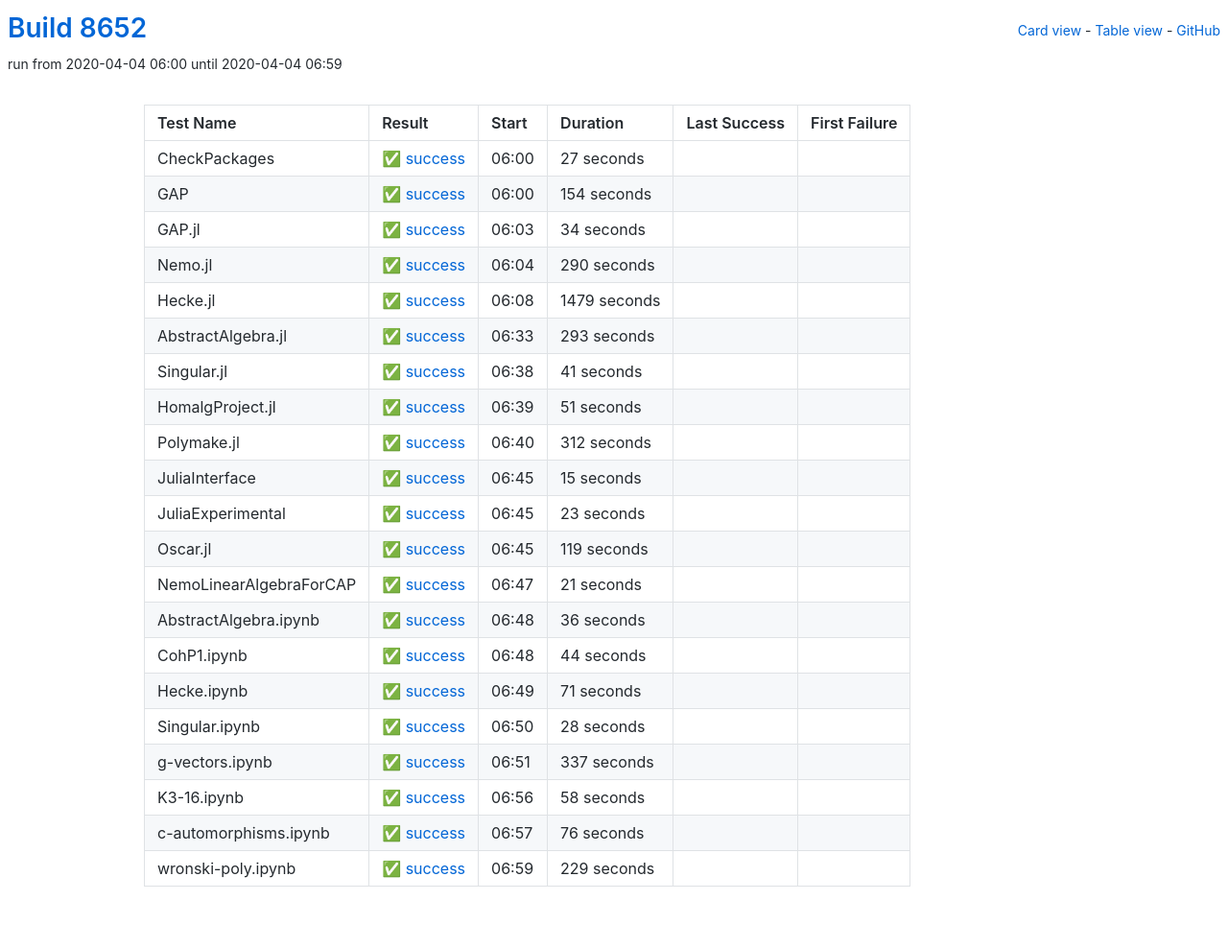
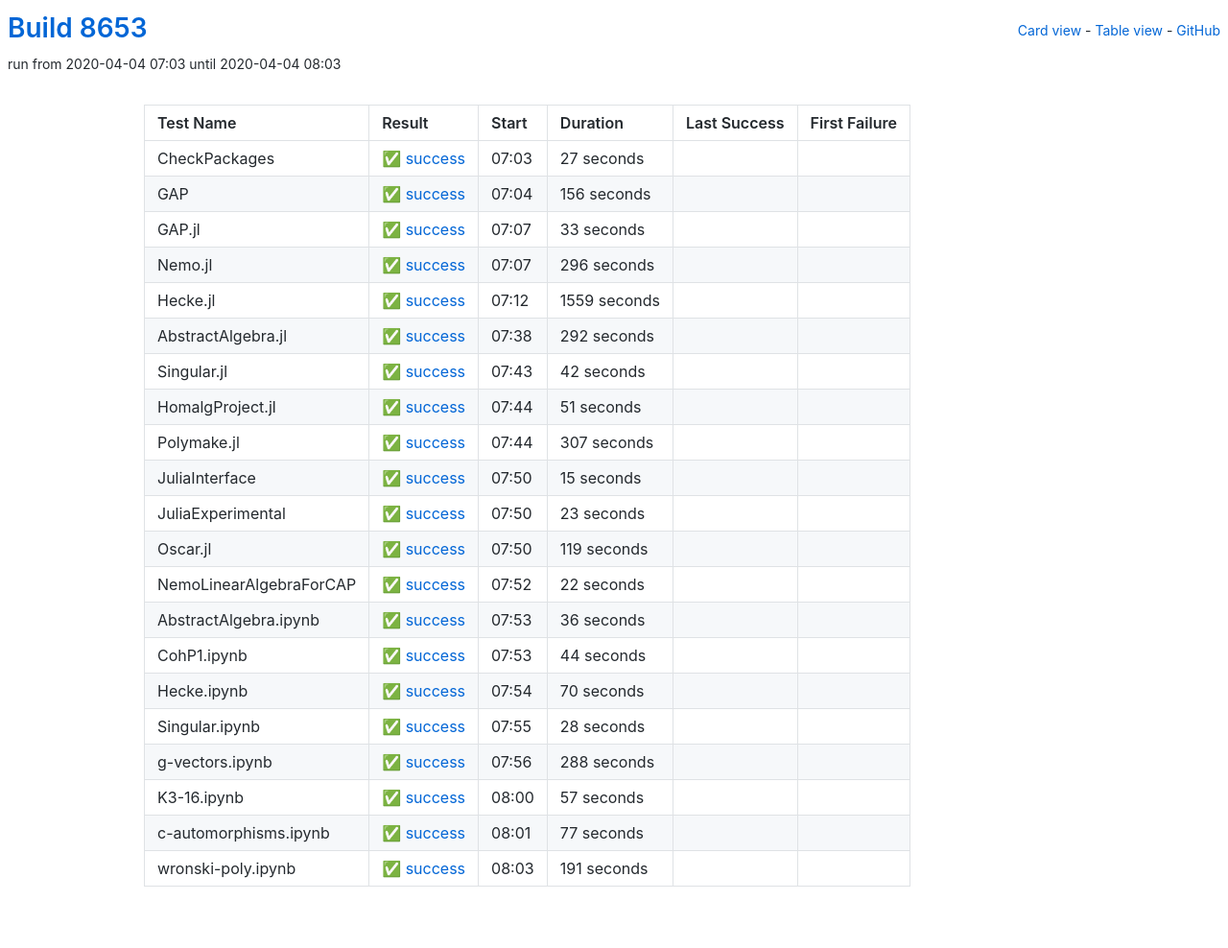
Before and after one commit to oscar-system/oscar-ci-status, a Jekyll site: the page built from table.html, in a window 1280 px wide. Shown: the whole page at 96% size. Built offline with Jekyll 4.4.1, drawn with Linux system fonts in a browser that asks for light colours.

Commit message:
Build 8653

```diff
--- a/_data/ci.yml
+++ b/_data/ci.yml
@@ -1,5 +1,5 @@
-build: 8652
-build_url: https://oscarci.mathematik.uni-kl.de/job/oscar/8652/
+build: 8653
+build_url: https://oscarci.mathematik.uni-kl.de/job/oscar/8653/
 job: oscar
 tests:
 - duration: 27
@@ -8,75 +8,75 @@
   first_failure_url: null
   last_success: false
   last_success_url: null
-  log: https://oscarci.mathematik.uni-kl.de/job/oscar/8652/artifact/logs/build-8652/CheckPackages.log
+  log: https://oscarci.mathematik.uni-kl.de/job/oscar/8653/artifact/logs/build-8653/CheckPackages.log
   name: CheckPackages
-  start: 2020-04-04 06:00
+  start: 2020-04-04 07:03
   status: success
   success: true
-- duration: 154
+- duration: 156
   exitcode: 0
   first_failure: false
   first_failure_url: null
   last_success: false
   last_success_url: null
-  log: https://oscarci.mathematik.uni-kl.de/job/oscar/8652/artifact/logs/build-8652/GAP.log
+  log: https://oscarci.mathematik.uni-kl.de/job/oscar/8653/artifact/logs/build-8653/GAP.log
   name: GAP
-  start: 2020-04-04 06:00
+  start: 2020-04-04 07:04
   status: success
   success: true
-- duration: 34
+- duration: 33
   exitcode: 0
   first_failure: false
   first_failure_url: null
   last_success: false
   last_success_url: null
-  log: https://oscarci.mathematik.uni-kl.de/job/oscar/8652/artifact/logs/build-8652/GAP.jl.log
+  log: https://oscarci.mathematik.uni-kl.de/job/oscar/8653/artifact/logs/build-8653/GAP.jl.log
   name: GAP.jl
-  start: 2020-04-04 06:03
+  start: 2020-04-04 07:07
   status: success
   success: true
-- duration: 290
+- duration: 296
   exitcode: 0
   first_failure: false
   first_failure_url: null
   last_success: false
   last_success_url: null
-  log: https://oscarci.mathematik.uni-kl.de/job/oscar/8652/artifact/logs/build-8652/Nemo.jl.log
+  log: https://oscarci.mathematik.uni-kl.de/job/oscar/8653/artifact/logs/build-8653/Nemo.jl.log
   name: Nemo.jl
-  start: 2020-04-04 06:04
+  start: 2020-04-04 07:07
   status: success
   success: true
-- duration: 1479
+- duration: 1559
   exitcode: 0
   first_failure: false
   first_failure_url: null
   last_success: false
   last_success_url: null
-  log: https://oscarci.mathematik.uni-kl.de/job/oscar/8652/artifact/logs/build-8652/Hecke.jl.log
+  log: https://oscarci.mathematik.uni-kl.de/job/oscar/8653/artifact/logs/build-8653/Hecke.jl.log
   name: Hecke.jl
-  start: 2020-04-04 06:08
+  start: 2020-04-04 07:12
   status: success
   success: true
-- duration: 293
+- duration: 292
   exitcode: 0
   first_failure: false
   first_failure_url: null
   last_success: false
   last_success_url: null
-  log: https://oscarci.mathematik.uni-kl.de/job/oscar/8652/artifact/logs/build-8652/AbstractAlgebra.jl.log
+  log: https://oscarci.mathematik.uni-kl.de/job/oscar/8653/artifact/logs/build-8653/AbstractAlgebra.jl.log
   name: AbstractAlgebra.jl
-  start: 2020-04-04 06:33
+  start: 2020-04-04 07:38
   status: success
   success: true
-- duration: 41
+- duration: 42
   exitcode: 0
   first_failure: false
   first_failure_url: null
   last_success: false
   last_success_url: null
-  log: https://oscarci.mathematik.uni-kl.de/job/oscar/8652/artifact/logs/build-8652/Singular.jl.log
+  log: https://oscarci.mathematik.uni-kl.de/job/oscar/8653/artifact/logs/build-8653/Singular.jl.log
   name: Singular.jl
-  start: 2020-04-04 06:38
+  start: 2020-04-04 07:43
   status: success
   success: true
 - duration: 51
@@ -85,20 +85,20 @@
   first_failure_url: null
   last_success: false
   last_success_url: null
-  log: https://oscarci.mathematik.uni-kl.de/job/oscar/8652/artifact/logs/build-8652/HomalgProject.jl.log
+  log: https://oscarci.mathematik.uni-kl.de/job/oscar/8653/artifact/logs/build-8653/HomalgProject.jl.log
   name: HomalgProject.jl
-  start: 2020-04-04 06:39
+  start: 2020-04-04 07:44
   status: success
   success: true
-- duration: 312
+- duration: 307
   exitcode: 0
   first_failure: false
   first_failure_url: null
   last_success: false
   last_success_url: null
-  log: https://oscarci.mathematik.uni-kl.de/job/oscar/8652/artifact/logs/build-8652/Polymake.jl.log
+  log: https://oscarci.mathematik.uni-kl.de/job/oscar/8653/artifact/logs/build-8653/Polymake.jl.log
   name: Polymake.jl
-  start: 2020-04-04 06:40
+  start: 2020-04-04 07:44
   status: success
   success: true
 - duration: 15
@@ -107,9 +107,9 @@
   first_failure_url: null
   last_success: false
   last_success_url: null
-  log: https://oscarci.mathematik.uni-kl.de/job/oscar/8652/artifact/logs/build-8652/JuliaInterface.log
+  log: https://oscarci.mathematik.uni-kl.de/job/oscar/8653/artifact/logs/build-8653/JuliaInterface.log
   name: JuliaInterface
-  start: 2020-04-04 06:45
+  start: 2020-04-04 07:50
   status: success
   success: true
 - duration: 23
@@ -118,9 +118,9 @@
   first_failure_url: null
   last_success: false
   last_success_url: null
-  log: https://oscarci.mathematik.uni-kl.de/job/oscar/8652/artifact/logs/build-8652/JuliaExperimental.log
+  log: https://oscarci.mathematik.uni-kl.de/job/oscar/8653/artifact/logs/build-8653/JuliaExperimental.log
   name: JuliaExperimental
-  start: 2020-04-04 06:45
+  start: 2020-04-04 07:50
   status: success
   success: true
 - duration: 119
@@ -129,20 +129,20 @@
   first_failure_url: null
   last_success: false
   last_success_url: null
-  log: https://oscarci.mathematik.uni-kl.de/job/oscar/8652/artifact/logs/build-8652/Oscar.jl.log
+  log: https://oscarci.mathematik.uni-kl.de/job/oscar/8653/artifact/logs/build-8653/Oscar.jl.log
   name: Oscar.jl
-  start: 2020-04-04 06:45
+  start: 2020-04-04 07:50
   status: success
   success: true
-- duration: 21
+- duration: 22
   exitcode: 0
   first_failure: false
   first_failure_url: null
   last_success: false
   last_success_url: null
-  log: https://oscarci.mathematik.uni-kl.de/job/oscar/8652/artifact/logs/build-8652/NemoLinearAlgebraForCAP.log
+  log: https://oscarci.mathematik.uni-kl.de/job/oscar/8653/artifact/logs/build-8653/NemoLinearAlgebraForCAP.log
   name: NemoLinearAlgebraForCAP
-  start: 2020-04-04 06:47
+  start: 2020-04-04 07:52
   status: success
   success: true
 - duration: 36
@@ -151,9 +151,9 @@
   first_failure_url: null
   last_success: false
   last_success_url: null
-  log: https://oscarci.mathematik.uni-kl.de/job/oscar/8652/artifact/logs/build-8652/AbstractAlgebra.ipynb.log
+  log: https://oscarci.mathematik.uni-kl.de/job/oscar/8653/artifact/logs/build-8653/AbstractAlgebra.ipynb.log
   name: AbstractAlgebra.ipynb
-  start: 2020-04-04 06:48
+  start: 2020-04-04 07:53
   status: success
   success: true
 - duration: 44
@@ -162,20 +162,20 @@
   first_failure_url: null
   last_success: false
   last_success_url: null
-  log: https://oscarci.mathematik.uni-kl.de/job/oscar/8652/artifact/logs/build-8652/CohP1.ipynb.log
+  log: https://oscarci.mathematik.uni-kl.de/job/oscar/8653/artifact/logs/build-8653/CohP1.ipynb.log
   name: CohP1.ipynb
-  start: 2020-04-04 06:48
+  start: 2020-04-04 07:53
   status: success
   success: true
-- duration: 71
+- duration: 70
   exitcode: 0
   first_failure: false
   first_failure_url: null
   last_success: false
   last_success_url: null
-  log: https://oscarci.mathematik.uni-kl.de/job/oscar/8652/artifact/logs/build-8652/Hecke.ipynb.log
+  log: https://oscarci.mathematik.uni-kl.de/job/oscar/8653/artifact/logs/build-8653/Hecke.ipynb.log
   name: Hecke.ipynb
-  start: 2020-04-04 06:49
+  start: 2020-04-04 07:54
   status: success
   success: true
 - duration: 28
@@ -184,52 +184,52 @@
   first_failure_url: null
   last_success: false
   last_success_url: null
-  log: https://oscarci.mathematik.uni-kl.de/job/oscar/8652/artifact/logs/build-8652/Singular.ipynb.log
+  log: https://oscarci.mathematik.uni-kl.de/job/oscar/8653/artifact/logs/build-8653/Singular.ipynb.log
   name: Singular.ipynb
-  start: 2020-04-04 06:50
+  start: 2020-04-04 07:55
   status: success
   success: true
-- duration: 337
+- duration: 288
   exitcode: 0
   first_failure: false
   first_failure_url: null
   last_success: false
   last_success_url: null
-  log: https://oscarci.mathematik.uni-kl.de/job/oscar/8652/artifact/logs/build-8652/g-vectors.ipynb.log
+  log: https://oscarci.mathematik.uni-kl.de/job/oscar/8653/artifact/logs/build-8653/g-vectors.ipynb.log
   name: g-vectors.ipynb
-  start: 2020-04-04 06:51
+  start: 2020-04-04 07:56
   status: success
   success: true
-- duration: 58
+- duration: 57
   exitcode: 0
   first_failure: false
   first_failure_url: null
   last_success: false
   last_success_url: null
-  log: https://oscarci.mathematik.uni-kl.de/job/oscar/8652/artifact/logs/build-8652/K3-16.ipynb.log
+  log: https://oscarci.mathematik.uni-kl.de/job/oscar/8653/artifact/logs/build-8653/K3-16.ipynb.log
   name: K3-16.ipynb
-  start: 2020-04-04 06:56
+  start: 2020-04-04 08:00
   status: success
   success: true
-- duration: 76
+- duration: 77
   exitcode: 0
   first_failure: false
   first_failure_url: null
   last_success: false
   last_success_url: null
-  log: https://oscarci.mathematik.uni-kl.de/job/oscar/8652/artifact/logs/build-8652/c-automorphisms.ipynb.log
+  log: https://oscarci.mathematik.uni-kl.de/job/oscar/8653/artifact/logs/build-8653/c-automorphisms.ipynb.log
   name: c-automorphisms.ipynb
-  start: 2020-04-04 06:57
+  start: 2020-04-04 08:01
   status: success
   success: true
-- duration: 229
+- duration: 191
   exitcode: 0
   first_failure: false
   first_failure_url: null
   last_success: false
   last_success_url: null
-  log: https://oscarci.mathematik.uni-kl.de/job/oscar/8652/artifact/logs/build-8652/wronski-poly.ipynb.log
+  log: https://oscarci.mathematik.uni-kl.de/job/oscar/8653/artifact/logs/build-8653/wronski-poly.ipynb.log
   name: wronski-poly.ipynb
-  start: 2020-04-04 06:59
+  start: 2020-04-04 08:03
   status: success
   success: true
```
Also changed, not shown: README.md.
